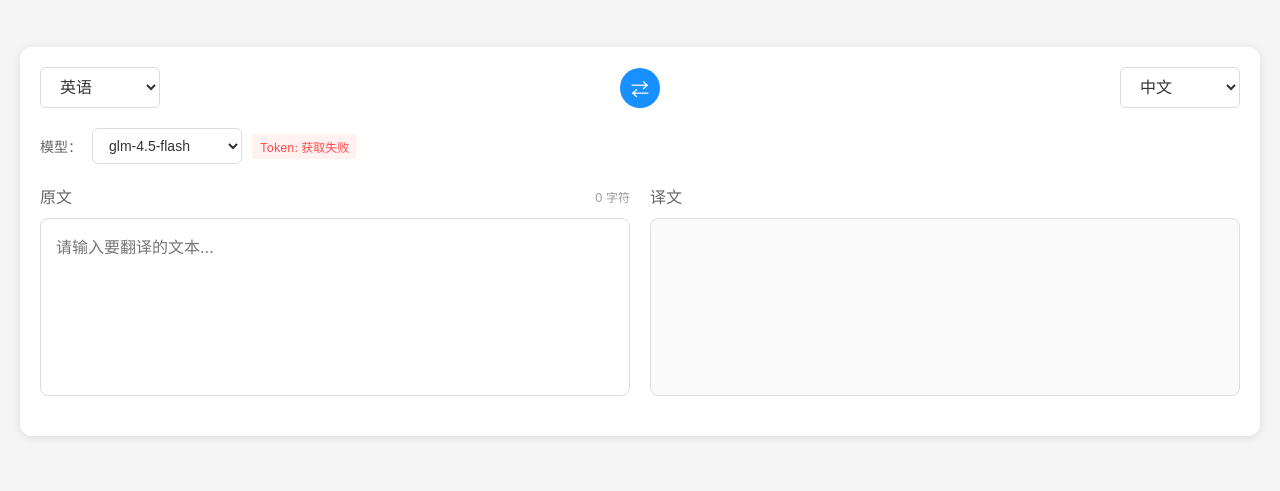
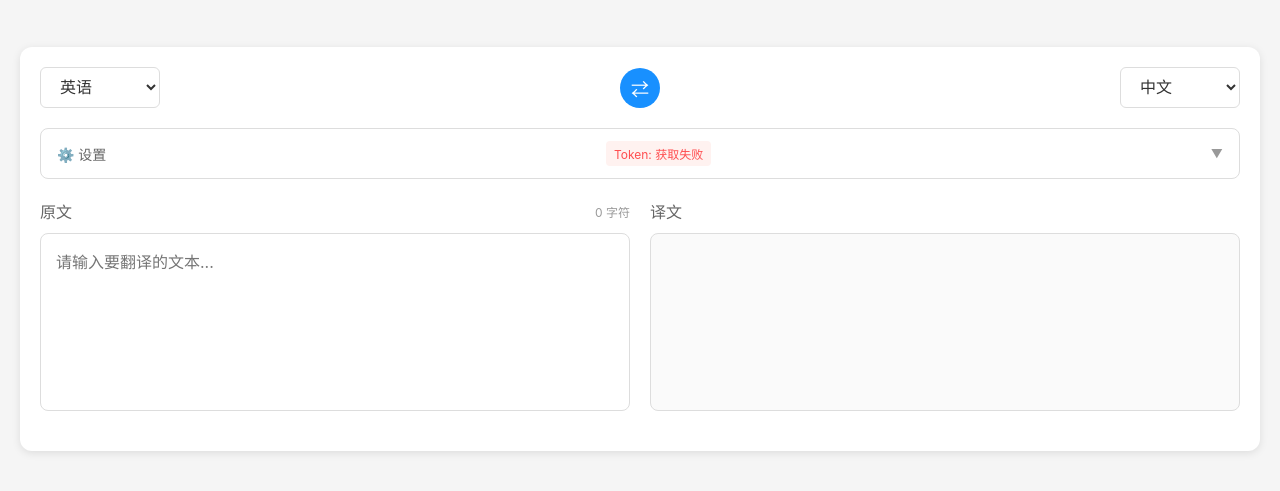
Before and after one commit to xiaotian2333/simple-translation, a website: page index.html in a window 1280 px wide. Shown: the part 139-630 px from the top of the page. Drawn offline with Linux system fonts and the light colour scheme; no server answers.

Commit message:
将设置项隐藏到折叠面板内

```diff
--- a/css/style.css
+++ b/css/style.css
@@ -192,14 +192,96 @@ body {
     /* 元素间距 */
 }
 
-/* 模型选择器容器 - 包含模型选择下拉框和token状态 */
+/* 设置面板容器 - 包含可折叠的设置选项 */
+.settings-panel {
+    margin-bottom: 20px;
+    /* 底部外边距 */
+    border: 1px solid var(--border-color);
+    /* 边框样式 */
+    border-radius: 8px;
+    /* 圆角边框 */
+    background: var(--container-bg);
+    /* 容器背景色 */
+}
+
+/* 设置面板头部 - 包含标题、token状态和折叠按钮 */
+.settings-header {
+    display: flex;
+    /* 弹性布局 */
+    justify-content: space-between;
+    /* 两端对齐 */
+    align-items: center;
+    /* 垂直居中 */
+    padding: 12px 16px;
+    /* 内边距 */
+    cursor: pointer;
+    /* 鼠标指针样式 */
+    user-select: none;
+    /* 禁止文本选择 */
+    border-radius: 8px;
+    /* 圆角边框 */
+    transition: background-color 0.2s ease;
+    /* 背景色过渡效果 */
+}
+
+/* 设置面板头部悬停效果 */
+.settings-header:hover {
+    background: var(--status-bg);
+    /* 悬停时的背景色 */
+}
+
+/* 设置标题样式 */
+.settings-title {
+    font-size: 14px;
+    /* 标题字体大小 */
+    font-weight: 500;
+    /* 字体粗细 */
+    color: var(--secondary-text);
+    /* 次要文本颜色 */
+}
+
+/* 设置折叠按钮样式 */
+.settings-toggle {
+    font-size: 12px;
+    /* 折叠按钮字体大小 */
+    color: var(--tertiary-text);
+    /* 第三级文本颜色 */
+    transition: transform 0.3s ease;
+    /* 旋转过渡效果 */
+}
+
+/* 设置面板内容区域 */
+.settings-content {
+    padding: 0 16px;
+    /* 左右内边距 */
+    max-height: 0;
+    /* 默认最大高度为0（折叠状态） */
+    overflow: hidden;
+    /* 隐藏溢出内容 */
+    transition: max-height 0.3s ease, padding 0.3s ease;
+    /* 高度和内边距过渡效果 */
+}
+
+/* 设置面板展开状态 */
+.settings-content.expanded {
+    max-height: 100px;
+    /* 展开时的最大高度 */
+    padding: 16px;
+    /* 展开时的内边距 */
+}
+
+/* 设置面板展开时折叠按钮旋转 */
+.settings-content.expanded + .settings-toggle {
+    transform: rotate(180deg);
+    /* 旋转180度 */
+}
+
+/* 模型选择器容器 - 包含模型选择下拉框 */
 .model-selector {
     display: flex;
     /* 弹性布局 */
     align-items: center;
     /* 垂直居中 */
-    margin-bottom: 20px;
-    /* 底部外边距 */
     gap: 10px;
     /* 元素间距 */
     flex-wrap: wrap;
--- a/index.html
+++ b/index.html
@@ -40,13 +40,20 @@
                     </select>
                 </div>
 
-                <div class="model-selector">
-                    <span class="model-label">模型：</span>
-                    <select class="model-select" id="modelSelect">
-                        <!-- 模型选项将通过JavaScript动态加载 -->
-                    </select>
-                    <span class="token-status" id="tokenStatus">Token:
-                        未获取</span>
+                <div class="settings-panel">
+                    <div class="settings-header" id="settingsHeader">
+                        <span class="settings-title">⚙️ 设置</span>
+                        <span class="token-status" id="tokenStatus">Token: 未获取</span>
+                        <span class="settings-toggle" id="settingsToggle">▼</span>
+                    </div>
+                    <div class="settings-content" id="settingsContent">
+                        <div class="model-selector">
+                            <span class="model-label">模型：</span>
+                            <select class="model-select" id="modelSelect">
+                                <!-- 模型选项将通过JavaScript动态加载 -->
+                            </select>
+                        </div>
+                    </div>
                 </div>
 
                 <div class="translate-content">
--- a/js/script.js
+++ b/js/script.js
@@ -19,6 +19,11 @@ const charCount = document.getElementById('charCount');        // 字符计数
 const modelSelect = document.getElementById('modelSelect');    // 模型选择下拉框
 const tokenStatus = document.getElementById('tokenStatus');    // Token状态显示
 const tokenCount = document.getElementById('tokenCount');      // Token计数显示
+
+// 设置面板相关元素
+const settingsHeader = document.getElementById('settingsHeader');    // 设置面板头部
+const settingsContent = document.getElementById('settingsContent');  // 设置面板内容
+const settingsToggle = document.getElementById('settingsToggle');      // 设置折叠按钮
 
 /**
  * ====================== 工具函数 ======================
@@ -174,6 +179,22 @@ copyBtn.addEventListener('click', () => {
             copyBtn.textContent = originalText;
         }, 2000);
     });
+});
+
+/**
+ * 设置面板折叠功能
+ * 点击设置面板头部时切换展开/折叠状态
+ */
+settingsHeader.addEventListener('click', () => {
+    // 切换展开状态
+    settingsContent.classList.toggle('expanded');
+
+    // 更新折叠按钮图标
+    if (settingsContent.classList.contains('expanded')) {
+        settingsToggle.textContent = '▲';
+    } else {
+        settingsToggle.textContent = '▼';
+    }
 });
 
 /**
```
